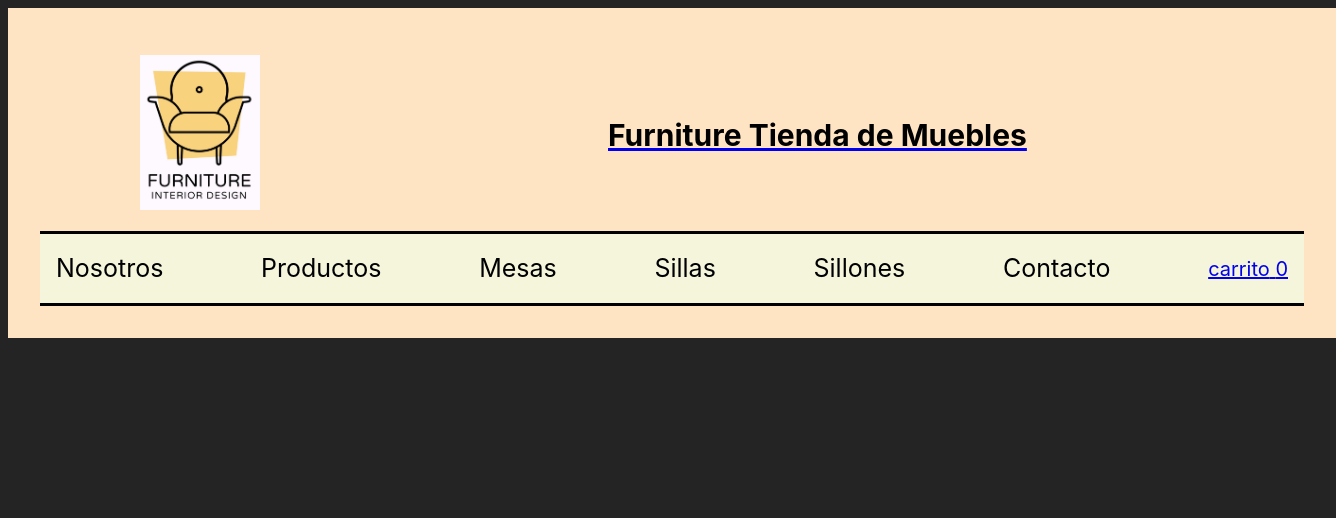
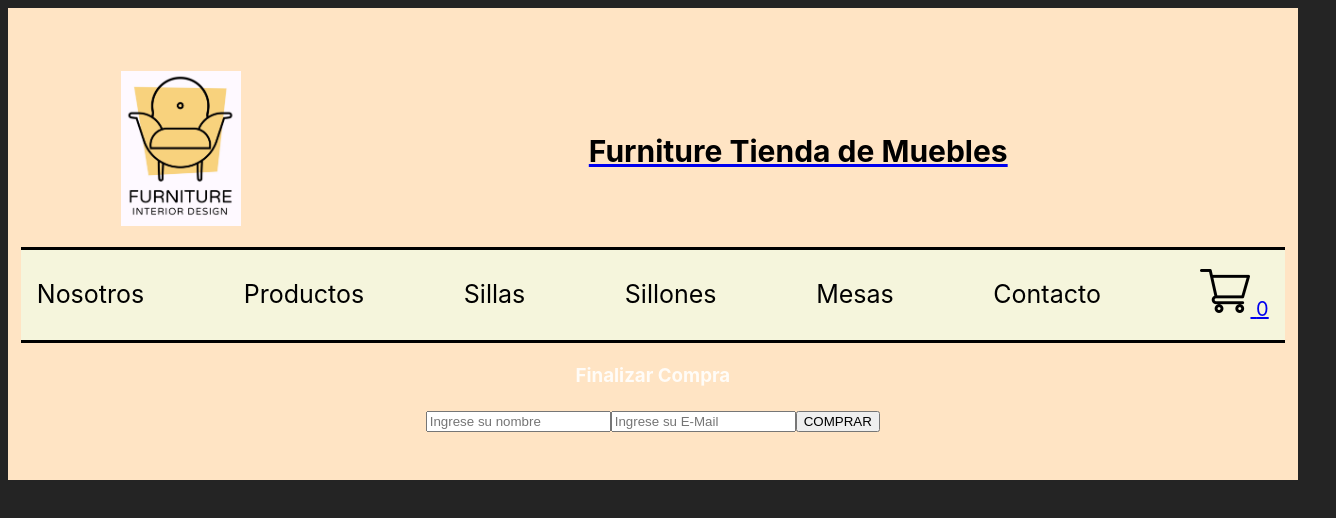
Before and after one commit to Silvina2409/ReactCoder, a React (Vite) app: page /checkout in a window 1280 px wide. Shown: the top 518 px of the page, 1336 px wide, since content can reach past the window. Built offline with nearby package versions, Linux system fonts and the light colour scheme.

Commit message:
Agregado de carrito

```diff
--- a/package.json
+++ b/package.json
@@ -13,6 +13,7 @@
     "firebase": "^10.8.0",
     "react": "^18.2.0",
     "react-dom": "^18.2.0",
+    "react-hook-form": "^7.50.1",
     "react-router-dom": "^6.21.3",
     "sass": "^1.70.0"
   },
--- a/src/App.css
+++ b/src/App.css
@@ -1,7 +1,7 @@
 #root {
 
   margin: 0 auto;
-  padding: 2rem;
+  padding: 3rem 0.8rem;
   text-align: center;
   background-color:bisque;
   width: 100%;
--- a/src/App.jsx
+++ b/src/App.jsx
@@ -8,6 +8,7 @@ import Contact from './components/Contact/Contact'
 import { CartProvider } from './Context/CartContext'
 
 import Carrito from './components/Carrito/Carrito'
+import CheckOut from './components/CheckOut/CheckOut'
 
 function App() {
 
@@ -25,6 +26,7 @@ function App() {
           <Route path = "/nosotros" element = {<Nosotros/>} />
           <Route path = "/contacto" element = {<Contact/>} />
           <Route path = "/carrito" element = {<Carrito/>} />
+          <Route path = "/checkout" element = {<CheckOut/>} />
         </Routes>
 
 
--- a/src/components/Carrito/Carrito.jsx
+++ b/src/components/Carrito/Carrito.jsx
@@ -1,6 +1,7 @@
 import React from 'react'
 import { useContext } from 'react'
 import { CartContext } from '../../Context/CartContext'
+import {Link} from "react-router-dom"
 
 const Carrito = () => {
 
@@ -28,6 +29,7 @@ const Carrito = () => {
                 <div>
 |                    <h3> Precio total: ${precioTotal()} </h3>
                      <button onClick={handleVaciar}> Eliminar </button>
+                     <Link to= "/checkout"> Finalizar Compra</Link>
                 </div>
                 :
                 <h4> El carrito esta vacío</h4>
--- a/src/components/CartWidget/CartWidget.jsx
+++ b/src/components/CartWidget/CartWidget.jsx
@@ -10,7 +10,7 @@ const CartWidget = () => {
     <div>
 
         <Link  to =  "/carrito" >
-        carrito
+        <img src= {cart} alt="imagen carrito de compras" />
         <span> {cantidadEnCarrito()} </span>
          </Link>
 
--- /dev/null
+++ b/src/components/CheckOut/CheckOut.jsx
@@ -0,0 +1,48 @@
+import React, { useState } from 'react'
+import { useContext } from 'react'
+import { CartContext } from '../../Context/CartContext'
+import { useForm } from 'react-hook-form'
+import { collection, addDoc } from 'firebase/firestore'
+import { db } from '../../firebase/config'
+
+const CheckOut = () => {
+    const {carrito, precioTotal, vaciarCarrito} = useContext(CartContext)
+
+    const {register, handleSubmit} = useForm()
+    const [pedidoId, setPedidoId] = useState ("")
+
+    const comprar = (data) => {
+     const pedido = {
+      cliente: data,
+      productos: carrito,
+      total: precioTotal()
+     }
+     console.log (pedido)
+     const pedidosRef = collection (db, "pedidos");
+     addDoc (pedidosRef, pedido)
+      .then ((doc) => {
+        setPedidoId(doc.id)
+        vaciarCarrito()
+      })
+    }
+    if (pedidoId) {
+      return ( <div>
+        <h3> Muchas gracias por tu compra</h3>
+        <h4> Tu número de pedido es: {pedidoId} </h4>
+      </div>)
+    }
+
+    return (
+
+    <div>
+    <h3> Finalizar Compra</h3>
+    <form onSubmit={handleSubmit(comprar)} >
+      <input type='text' placeholder='Ingrese su nombre' {...register ("nombre")} />
+      <input type="email" placeholder='Ingrese su E-Mail'{...register ("email")} />
+      <button type='submit'> COMPRAR </button>
+        </form>
+    </div>
+  )
+}
+
+export default CheckOut
--- a/src/components/Contact/Contact.jsx
+++ b/src/components/Contact/Contact.jsx
@@ -1,31 +1,19 @@
 import React from 'react'
-import { useState } from 'react'
+import {useForm} from "react-hook-form"
 
 const Contact = () => {
-  const [valores,setValores] = useState({
-    nombre: "",
-    email: ""
-  })
 
-
-  const handleSubmit = (e) => {
-    e.preventDefault()
-    console.log( "Enviado:" , valores)
-  }
-  const handleValores = (e) => {
-    setValores({...valores,
-      [e.target.name]: e.target.value
-    })
-
-  }
-
+ const {register, handleSubmit} = useForm()
+ const enviar = (data) => {
+  console.log (data)
+ }
 
   return (
     <div>
       <h3> Contacto</h3>
-      <form onSubmit={handleSubmit}>
-        <input type='text' placeholder='Ingrese su nombre' value={valores.nombre} onChange={handleValores} name= "nombre" />
-        <input type="email" placeholder='Ingrese su E-Mail' value={valores.email} onChange={handleValores} name= "email"/>
+      <form onSubmit={handleSubmit(enviar)} >
+        <input type='text' placeholder='Ingrese su nombre' {...register ("nombre")} />
+        <input type="email" placeholder='Ingrese su E-Mail'{...register ("email")} />
         <button type='submit'> ENVIAR </button>
           </form>
     </div>
--- a/src/components/NavBar/NavBar.jsx
+++ b/src/components/NavBar/NavBar.jsx
@@ -14,9 +14,10 @@ function NavBar (){
                 <Link className={styles.menulink} to= "/nosotros"> Nosotros</Link>
                 <Link className={styles.menulink} to =  "/productos" > Productos </Link>
 
-                <Link  className={styles.menulink} to = "/productos/Mesa" > Mesas </Link>
+
                 <Link className={styles.menulink} to= "/productos/Silla" > Sillas</Link>
                 <Link className={styles.menulink}  to= "/productos/Sillon" > Sillones </Link>
+                <Link  className={styles.menulink} to = "/productos/Mesa" > Mesas </Link>
                 <Link className={styles.menulink} to =  "/contacto" > Contacto </Link>
                 <CartWidget />
             </div>
--- a/src/components/Nosotros/Nosotros.jsx
+++ b/src/components/Nosotros/Nosotros.jsx
@@ -1,10 +1,14 @@
 import React from 'react'
+import styles from "./Nosotros.module.css"
 
 const Nosotros = () => {
   return (
     <div>
-        <h2> Nosotros</h2>
-        <p> Estos somos nosotros</p>
+        <h2 className={styles.nosotros} > Nosotros</h2>
+
+        <p className={styles.nosotros2}> Somos una empresa dedicada al diseño y fabricación de mobiliario funcional con proósito, desarrollamos productos pensados para personas en distintas etapas y con diferentes estilos de vida. Nuestra filosofia se basa en cubrir todos los detalles para mejorar la calidad en los espacios del ser humano  </p>
+        <p className={styles.nosotros2} > En Furniture transformamos la estética convencional de los muebles, obteniendo productos de diseños exclusivos y funcionales de gran impacto en el mercado.  </p>
+        <p className={styles.nosotros2}> Contamos con un equipo altamente comprometido, capacitado y profesional que garantiza una excelente atención y asesoría, la eficiencia en todas las operaciones y la calidad de los productos con orientación a la satisfacción de nuestros clientes </p>
     </div>
   )
 }
--- /dev/null
+++ b/src/components/Nosotros/Nosotros.module.css
@@ -0,0 +1,9 @@
+.nosotros{
+    color: black;
+    margin: 50px
+}
+.nosotros2{
+    color: black;
+    font-size: 20px;
+    padding-bottom: 0.5rem;
+}
```
Also changed, not shown: 1 other file (tests, documents, lock files or other folders).
